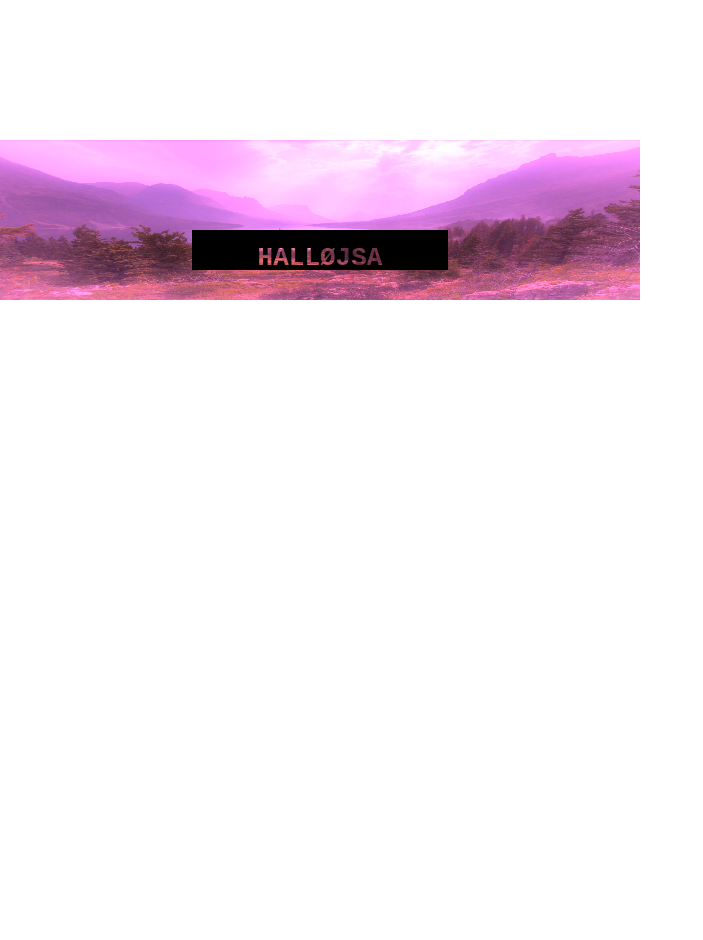
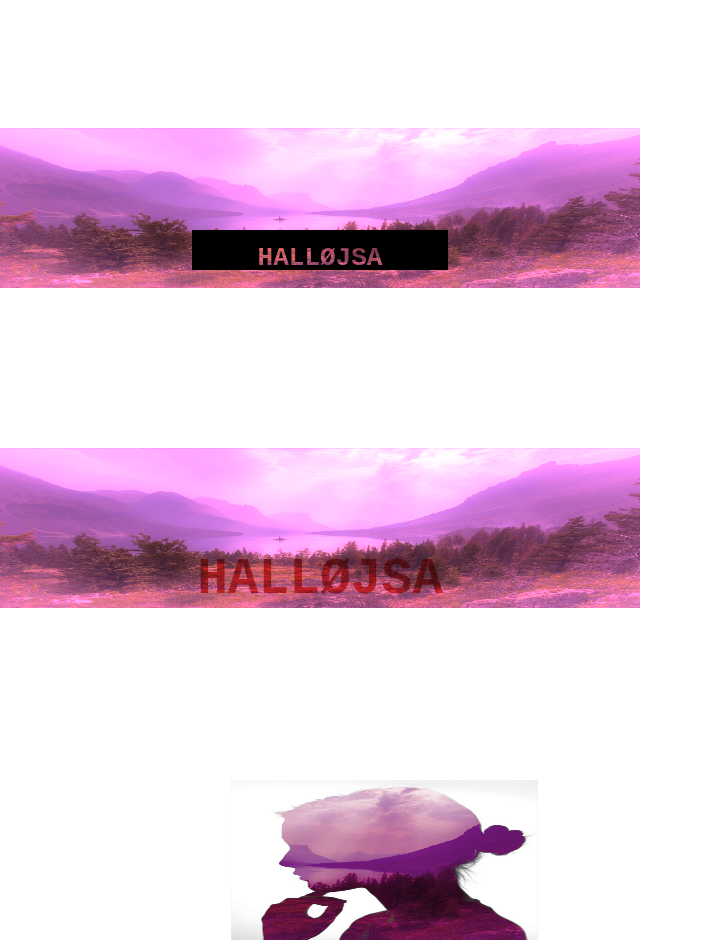
Before and after one commit to rachelhdvo0727/tema-12-excercises, a plain HTML site: page blendmodes.html in a window 1280 px wide. Shown: the part 858-1798 px from the top of the page, without its empty margins (0-703 px from the left). Before the commit the page ends 1158 px from the top, so only its background shows below. Drawn offline with Linux system fonts and the light colour scheme.

Commit message:
added knockout image

```diff
--- a/blendmodes.css
+++ b/blendmodes.css
@@ -67,7 +67,7 @@
 /*---- KNOCKOUT TEXT ----*/
 .knockout img {
   position: absolute;
-  top: 78vw;
+  top: 77vw;
   width: 50%;
   height: 20%;
 }
@@ -86,7 +86,7 @@
 }
 .box3 {
   position: absolute;
-  top: 78vw;
+  top: 77vw;
   width: 50%;
   height: 20%;
   background-color: rgba(121, 9, 117, 1);
@@ -99,3 +99,56 @@
   ); */
   mix-blend-mode: color-dodge;
 }
+
+/*---- KNOCKOUT TEXT 2----*/
+.knockout2 img {
+  position: absolute;
+  top: 102vw;
+  width: 50%;
+  height: 20%;
+}
+.text2 {
+  font-family: monospace;
+  font-size: 4vw;
+  color: rgb(218, 79, 79);
+  text-align: center;
+  position: absolute;
+  top: 110vw;
+  left: 15vw;
+  width: 20%;
+  height: 5%;
+  mix-blend-mode: multiply;
+}
+.box4 {
+  position: absolute;
+  top: 102vw;
+  width: 50%;
+  height: 20%;
+  background-color: rgba(121, 9, 117, 1);
+  mix-blend-mode: color-dodge;
+}
+
+/*---- KNOCKOUT IMAGE----*/
+.knockout3 .backdrop {
+  position: absolute;
+  top: 128vw;
+  width: 50%;
+  height: 20%;
+}
+
+.box5 {
+  position: absolute;
+  top: 128vw;
+  width: 50%;
+  height: 20%;
+  background-color: rgb(126, 25, 121);
+  mix-blend-mode: overlay;
+}
+
+.knockout3 .thegirl {
+  position: absolute;
+  top: 128vw;
+  width: 50%;
+  height: 20%;
+  mix-blend-mode: lighten;
+}
--- a/blendmodes.html
+++ b/blendmodes.html
@@ -25,11 +25,30 @@
       <img src="blurred-adventure-calm-clouds-414171.jpg" alt="landscape" />
       <div class="box2"></div>
     </div>
+
     <!-- Knockout text -->
     <div class="knockout container">
       <img src="blurred-adventure-calm-clouds-414171.jpg" alt="landscape" />
       <div class="box3"></div>
       <h1 class="text">HALLØJSA</h1>
     </div>
+
+    <!-- Knockout text 2-->
+    <div class="knockout2 container">
+      <img src="blurred-adventure-calm-clouds-414171.jpg" alt="landscape" />
+      <div class="box4"></div>
+      <h1 class="text2">HALLØJSA</h1>
+    </div>
+
+    <!-- Knockout image-->
+    <div class="knockout3 container">
+      <img
+        class="backdrop"
+        src="blurred-adventure-calm-clouds-414171.jpg"
+        alt="landscape"
+      />
+      <div class="box5"></div>
+      <img class="thegirl" src="tumblr_may.png" alt="a girl" />
+    </div>
   </body>
 </html>
```
Also changed, not shown: tumblr_may.png (added).
